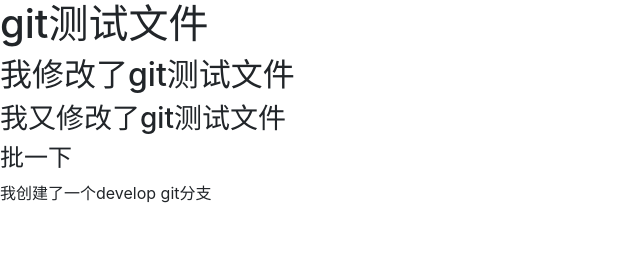
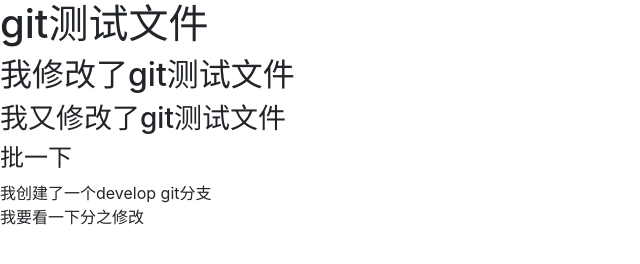
Before and after one commit to ShaoFengZhang/gittest, a plain HTML site: page index.html in a window 1280 px wide. Shown: the whole page, without its empty margins (0-640 px from the left). Drawn offline with Linux system fonts and the light colour scheme.

Commit message:
在develop分支上修改了index.html文件

```diff
--- a/index.html
+++ b/index.html
@@ -15,6 +15,7 @@
     <h3>我又修改了git测试文件</h3>
     <h4>批一下</h4>
     <div>我创建了一个develop git分支</div>
+    <div>我要看一下分之修改</div>
 </body>
 <script src="./js/jquery.js"></script>
 
```
